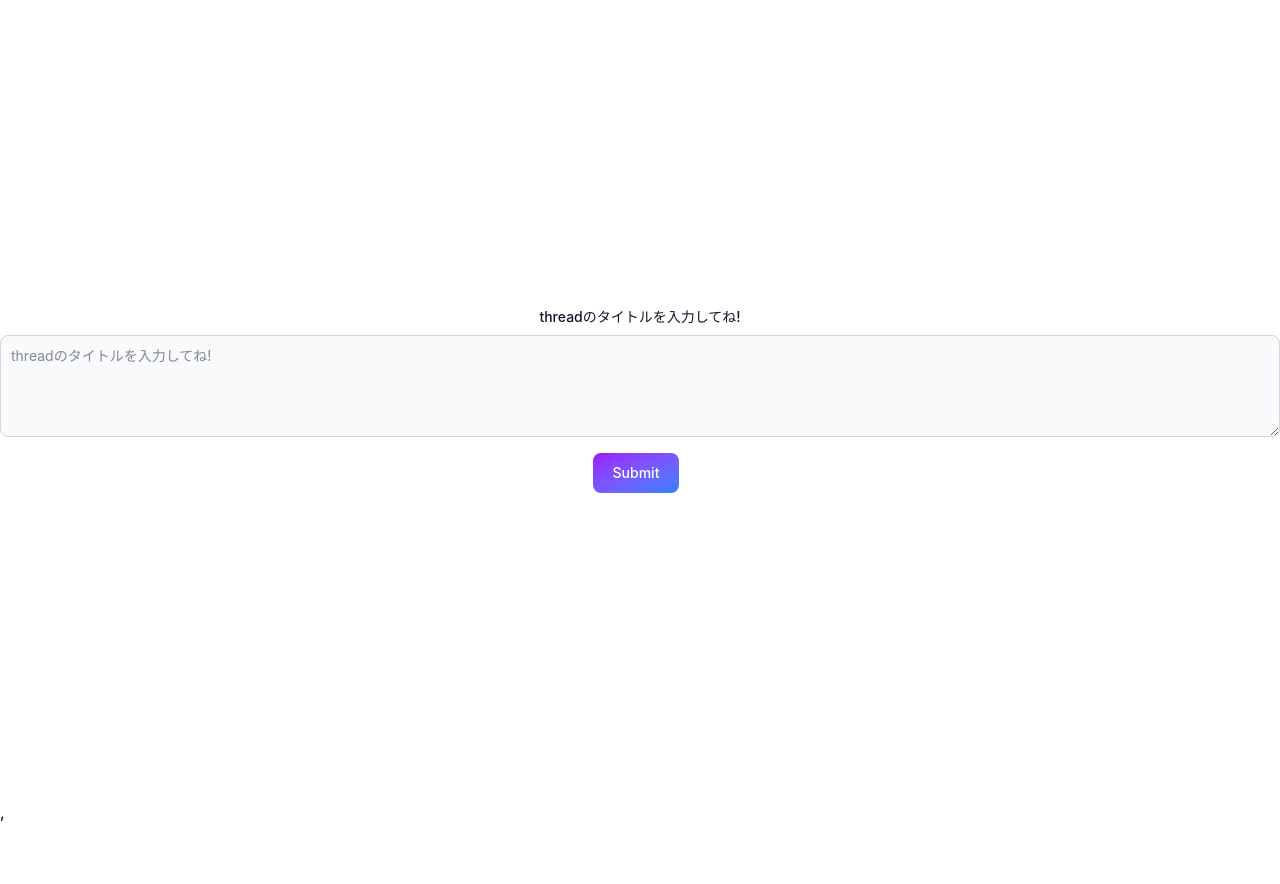
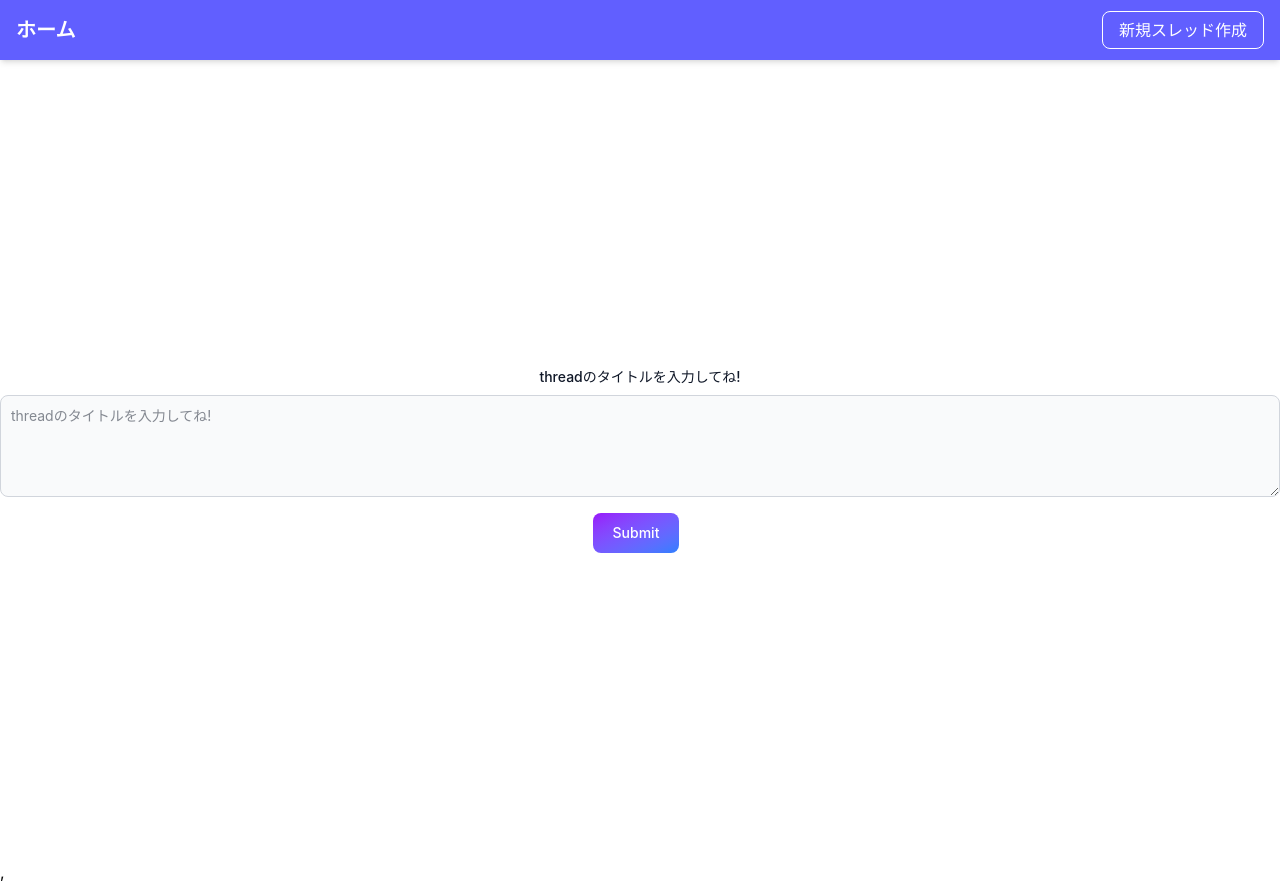
Before and after one commit to linkalls/techtrain_react, a React (Vite) app: page /threads/new in a window 1280 px wide. Before the commit the page ends 824 px from the top, so only its background shows below. Built offline with nearby package versions, Linux system fonts and the light colour scheme; what @ptt/zz would draw is missing.

Commit message:
React.js 基礎1 掲示板 station4まで終わった

```diff
--- a/src/App.tsx
+++ b/src/App.tsx
@@ -3,6 +3,7 @@ import { toast } from "react-hot-toast"
 import { Link, useLocation, useNavigate } from "react-router-dom" //* 大事
 import "./App.css"
 import { client } from "./client/client"
+import Header from "./components/header"
 import NewButton from "./components/new_button"
 
 type Thread = {
@@ -41,26 +42,36 @@ function App() {
   }, [location.state, navigate])
 
   return (
-    <div className="flex flex-col min-h-screen justify-center items-center ">
+    <div className="flex flex-col min-h-screen">
+      <Header />
+      <div className="flex flex-col flex-1 justify-center items-center">
         {threads.map((thread) => {
           return (
             <div key={thread.id} className="flex items-center justify-center">
-            <Link to={`/threads/${thread.id}`} className=" text-amber-400 pr-2">
+              <Link
+                to={`/threads/${thread.id}`}
+                className=" text-amber-400 pr-2"
+              >
                 {thread.id}
               </Link>
               <p>{thread.title}</p>
             </div>
           )
         })}
+      </div>
+      <div className="fixed bottom-8 right-8">
+        {/* fixedで固定 */}
         <NewButton></NewButton>
-      <button
+      </div>
+
+      {/* <button
         onClick={() => {
           toast("wow")
           console.log("click")
         }}
       >
         feffwfwfw
-      </button>
+      </button> */}
     </div>
   )
 }
--- /dev/null
+++ b/src/components/header.tsx
@@ -0,0 +1,24 @@
+import { Link } from "react-router-dom"
+
+export default function Header() {
+  return (
+    <header className="bg-indigo-500 p-4 shadow-md">
+      <div className="container mx-auto flex justify-between items-center">
+        <Link
+          to="/"
+          className="text-white text-xl font-bold hover:text-indigo-200"
+        >
+          ホーム
+        </Link>
+        <nav>
+          <Link
+            to="/threads/new"
+            className="text-white hover:text-indigo-200 px-4 py-2 rounded-lg border border-white"
+          >
+            新規スレッド作成
+          </Link>
+        </nav>
+      </div>
+    </header>
+  )
+}
--- a/src/threads/details.tsx
+++ b/src/threads/details.tsx
@@ -1,6 +1,7 @@
 import { useEffect, useState } from "react"
 import { useParams } from "react-router"
 import { client } from "../client/client"
+import Header from "../components/header"
 
 interface PostData {
   thread_id: string
@@ -18,12 +19,16 @@ export default function Details() {
   }, [thread_id])
 
   return (
-    <div className="flex flex-col min-h-screen text-center mt-2">
-      <h1>Thread ID: {thread_id}</h1>
-      <div className="flex-1 flex flex-col items-center justify-center ">
-        {posts.posts.map((p) => {
-          return <div key={p.id}>{p.post}</div>
-        })}
+    <div className="flex flex-col min-h-screen ">
+      <Header />
+      <h1 className="text-center">Thread ID: {thread_id}</h1>
+      <div className="flex flex-1 flex-col text-center mt-2 justify-center items-center">
+        {/* <h1>Thread ID: {thread_id}</h1> */}
+        <div className="">
+          {posts.posts.map((p) => {
+            return <div key={p.id}>{p.post}</div>
+          })}
+        </div>
       </div>
     </div>
   )
--- a/src/threads/new_threads.tsx
+++ b/src/threads/new_threads.tsx
@@ -2,6 +2,8 @@ import { SubmitHandler, useForm } from "react-hook-form"
 import type { NavigateFunction } from "react-router"
 import { useNavigate } from "react-router"
 import { client } from "../client/client"
+import Header from "../components/header"
+
 
 interface PostResponse {
   id: string
@@ -41,9 +43,11 @@ export default function NewThread() {
   // console.log(watch("titleRequired")) // watch input value by passing the name of it
 
   return (
+    <div className="flex flex-col min-h-screen">
+      <Header />
     <form
       onSubmit={handleSubmit(onSubmit)}
-      className="flex flex-col items-center justify-center min-h-screen"
+      className="flex flex-1 flex-col items-center justify-center min-h-screen"
       // min-h-screen便利
     >
       <label
@@ -66,5 +70,6 @@ export default function NewThread() {
         className="mt-4 text-white bg-gradient-to-br from-purple-600 to-blue-500 hover:bg-gradient-to-bl focus:ring-4 focus:outline-none focus:ring-blue-300 dark:focus:ring-blue-800 font-medium rounded-lg text-sm px-5 py-2.5 text-center me-2 mb-2"
       />
     </form>
+    </div>
   )
 }
```
Lines whose indentation alone changed are shown as unchanged.
